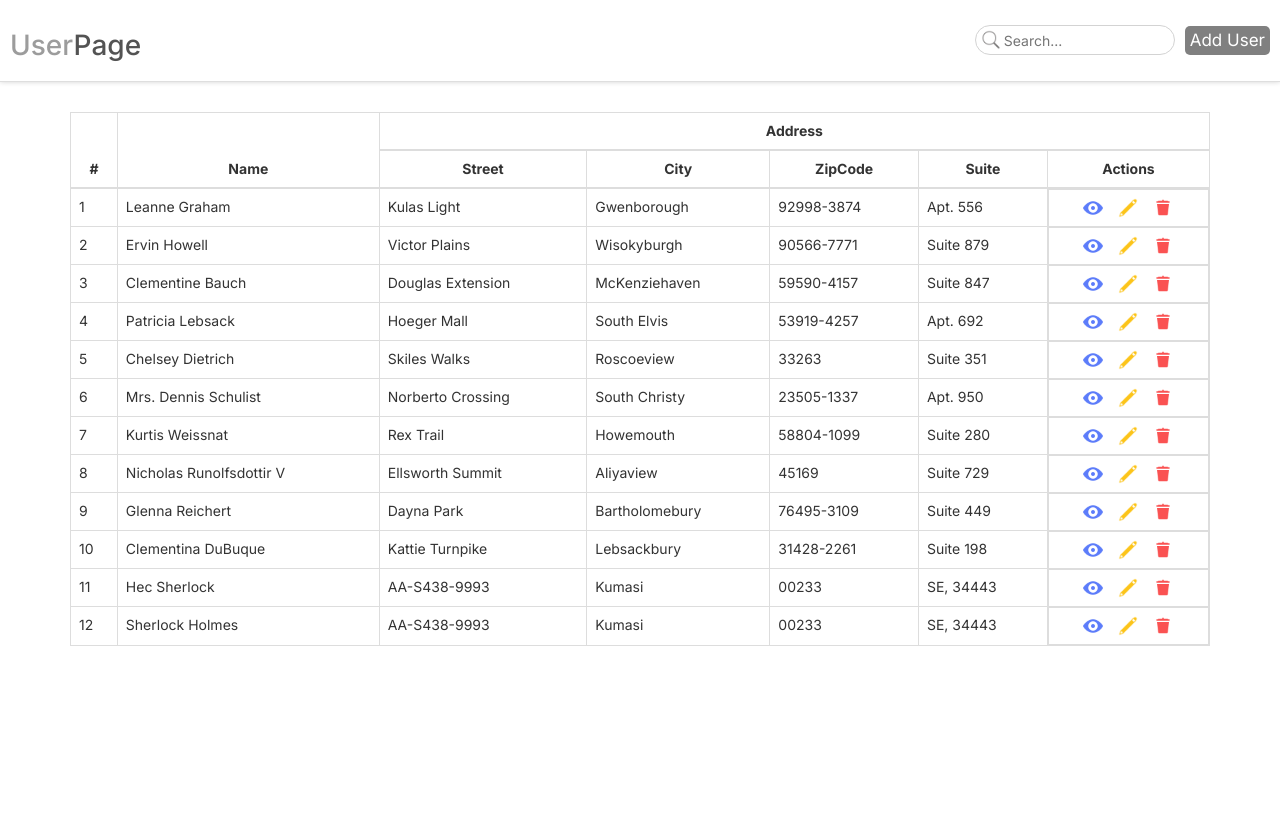
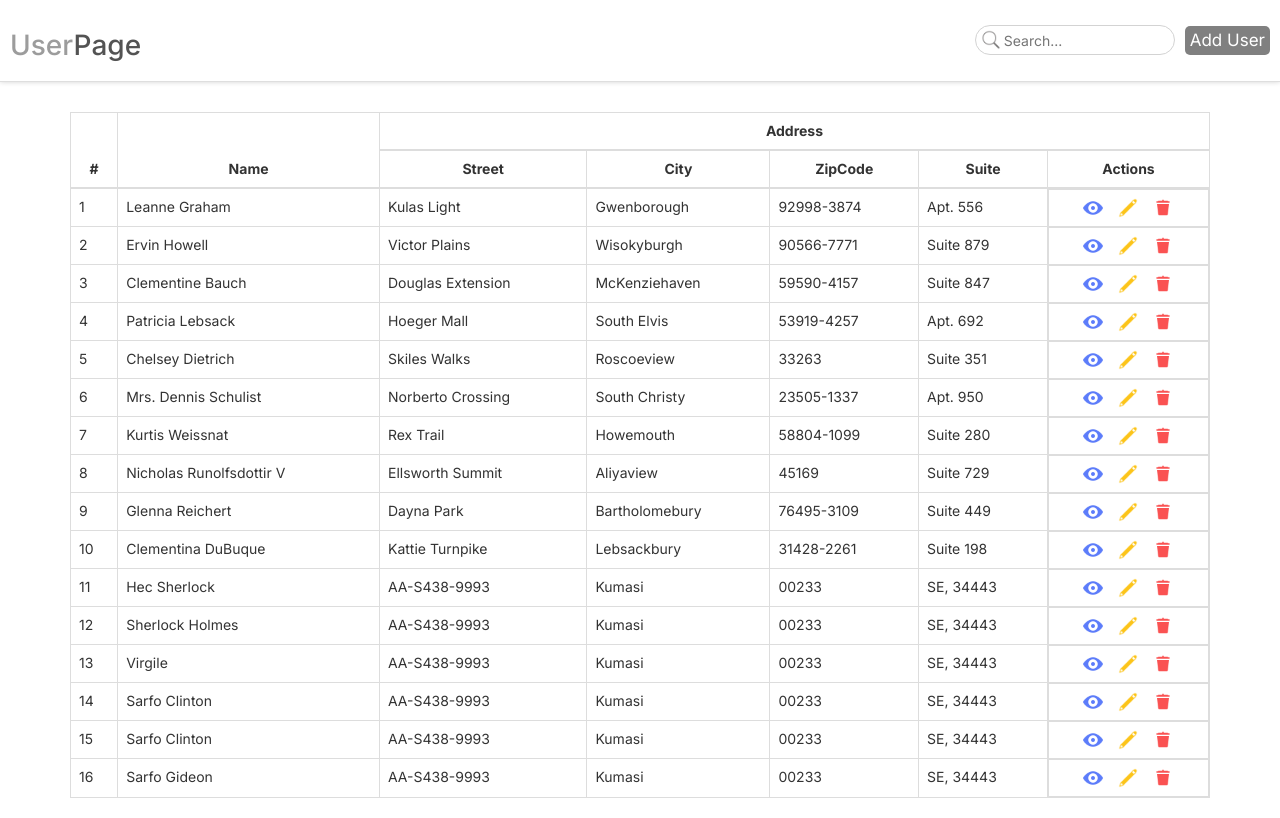
Before and after one commit to Sarfoclinto/UserDetailsPage, a React (Vite) app: page / in a window 1280 px wide. Built offline with nearby package versions, Linux system fonts and the light colour scheme; data requests are answered from the project's data file.

Commit message:
Minor add and delete bug

```diff
--- a/data/db.json
+++ b/data/db.json
@@ -249,6 +249,46 @@
         "zipcode": "00233",
         "suite": "SE, 34443"
       }
+    },
+    {
+      "id": "79c1",
+      "name": "Virgile",
+      "address": {
+        "street": "AA-S438-9993",
+        "city": "Kumasi",
+        "zipcode": "00233",
+        "suite": "SE, 34443"
+      }
+    },
+    {
+      "id": "bfba",
+      "name": "Sarfo Clinton",
+      "address": {
+        "street": "AA-S438-9993",
+        "city": "Kumasi",
+        "zipcode": "00233",
+        "suite": "SE, 34443"
+      }
+    },
+    {
+      "id": "fd31",
+      "name": "Sarfo Clinton",
+      "address": {
+        "street": "AA-S438-9993",
+        "city": "Kumasi",
+        "zipcode": "00233",
+        "suite": "SE, 34443"
+      }
+    },
+    {
+      "id": "5c3f",
+      "name": "Sarfo Gideon",
+      "address": {
+        "street": "AA-S438-9993",
+        "city": "Kumasi",
+        "zipcode": "00233",
+        "suite": "SE, 34443"
+      }
     }
   ]
 }
--- a/src/components/Modal.jsx
+++ b/src/components/Modal.jsx
@@ -54,13 +54,20 @@ const Modal = ({ toggle, setUsers }) => {
         setUsers((prev) => {
           return [...prev, data];
         })
-      );
+      )
+      .finally(() => {
+        document
+          .querySelector(".add-user-button")
+          .addEventListener("click", () => {
+            toggle();
+          });
+      });
     console.log(users);
   };
 
   return (
     <div className="addUser-form">
-      <div onClick={toggle} className="close">
+      <div className="close" onClick={toggle}>
         &times;
       </div>
       <h1>Add User</h1>
@@ -125,7 +132,7 @@ const Modal = ({ toggle, setUsers }) => {
           />
         </div>
 
-        <button className="add-user-button" onClick={(handleAdd, toggle)}>
+        <button className="add-user-button" onClick={handleAdd}>
           Add
         </button>
       </form>
--- a/src/components/Table.jsx
+++ b/src/components/Table.jsx
@@ -42,7 +42,7 @@ const Table = ({ modal, toggle }) => {
             </tr>
           </thead>
           <tbody>
-            <TableBody data={users} />
+            <TableBody users={users} />
           </tbody>
         </table>
       )}
--- a/src/components/TableBody.jsx
+++ b/src/components/TableBody.jsx
@@ -1,8 +1,20 @@
 import { useState } from "react";
 
 
-const TableBody = ({ data }) => {
-  return data.map((user, index) => {
+const TableBody = ({ users }) => {
+  const [update, setUpdate] = useState([]);
+
+  const handledelete = (user, users) => {
+    const id = user.id;
+    setUpdate(() => {
+      return users.filter((theuser) => {
+        return theuser.id !== id;
+      });
+    });
+    console.log(update);
+  };
+
+  return users.map((user, index) => {
     return (
       <tr key={user.id}>
         <td>{index + 1}</td>
@@ -14,7 +26,14 @@ const TableBody = ({ data }) => {
         <td className="action">
           <img src="src/assets/view.png" alt="" />
           <img src="src/assets/edit.png" alt="" />
-          <img src="src/assets/delete.png" alt="" />
+          <img
+            src="src/assets/delete.png"
+            alt=""
+            className="delete-btn"
+            onClick={() => {
+              handledelete(user, users);
+            }}
+          />
         </td>
       </tr>
     );
```
